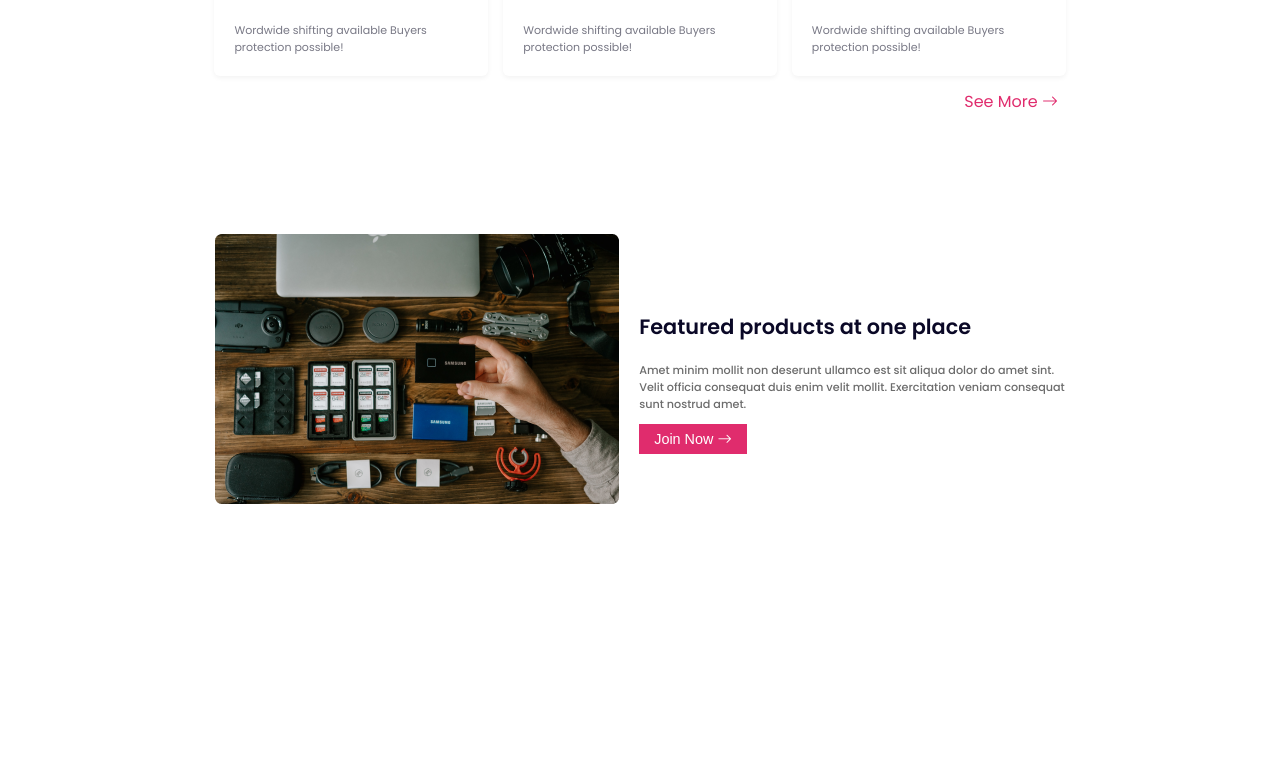
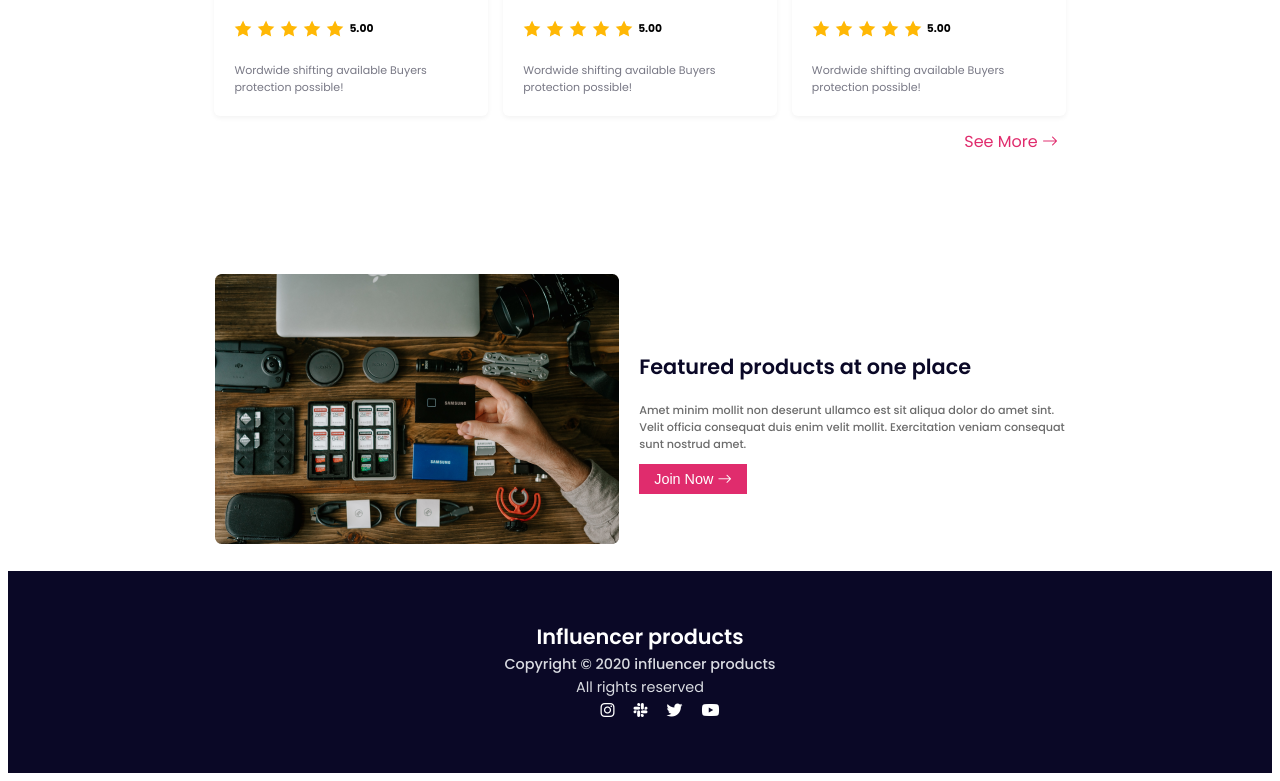
Before and after one commit to meghla840/Responsive_practice4, a plain HTML site: page index.html in a window 1280 px wide. Shown: the part 2138-2919 px from the top of the page. Before the commit the page ends 2677 px from the top, so only its background shows below. Drawn offline with nearby package versions, Linux system fonts and the light colour scheme.

Commit message:
footer section added

```diff
--- a/index.html
+++ b/index.html
@@ -6,6 +6,7 @@
     <title>RESPONSIVE-PRACTICE4</title>
     <link rel="stylesheet" href="styles/style.css">
     <link rel="stylesheet" href="https://cdn.jsdelivr.net/npm/bootstrap-icons@1.11.3/font/bootstrap-icons.min.css">
+    <link rel="stylesheet" href="https://cdnjs.cloudflare.com/ajax/libs/font-awesome/6.4.0/css/all.min.css">
 </head>
 <body class="poppins-regular">
   <header>
@@ -188,6 +189,20 @@
         </div>
     </section>
   </main>
-  <footer></footer>
+  <footer>
+    <div class="foot">
+        <h2>Influencer products</h2>
+    <h3>Copyright © 2020  influencer products</h3>
+    <h5>All rights reserved</h5>
+    <ul>
+        <li><i class="fa-brands fa-instagram"></i></li>
+        <li><i class="fa-brands fa-slack"></i></li>
+        <li><i class="fa-brands fa-twitter"></i></li>
+        <li><i class="fa-brands fa-youtube"></i></li>
+
+    </ul>
+    </div>
+
+  </footer>
 </body>
 </html>
--- a/styles/style.css
+++ b/styles/style.css
@@ -17,7 +17,7 @@
 }
 
 /*body*/
-body{
+header ,main{
     padding: 20px 100px;
 
 }
@@ -197,3 +197,47 @@ nav ul li{
 .features-info button{
     border-radius: 0;
 }
+
+/*footer section*/
+footer{
+    background-color: rgba(10, 8, 38, 1);
+
+    padding: 50px;
+
+}
+.foot{
+    display: flex;
+    flex-direction: column;
+    justify-items: center;
+    align-content: center;
+    text-align: center;
+}
+.foot ul{
+    display: flex;
+    list-style: none;
+    gap: 19px;
+    justify-content: center;
+    align-items: center;
+    margin: 0%;
+}
+.foot h2{
+    margin: 0;
+    font-size: 1.3rem;
+    font-weight: 600;
+    color: white;
+}
+footer h3{
+    font-size: .9rem;
+    font-weight: 500;
+    color:rgba(217, 219, 225, 1) ;
+    margin: 2px;
+}
+footer h5{
+    font-size: .9rem;
+    font-weight: 400;
+    color:rgba(217, 219, 225, 1) ;
+    margin: 0%;
+}
+footer i{
+    color: white;
+}
```
